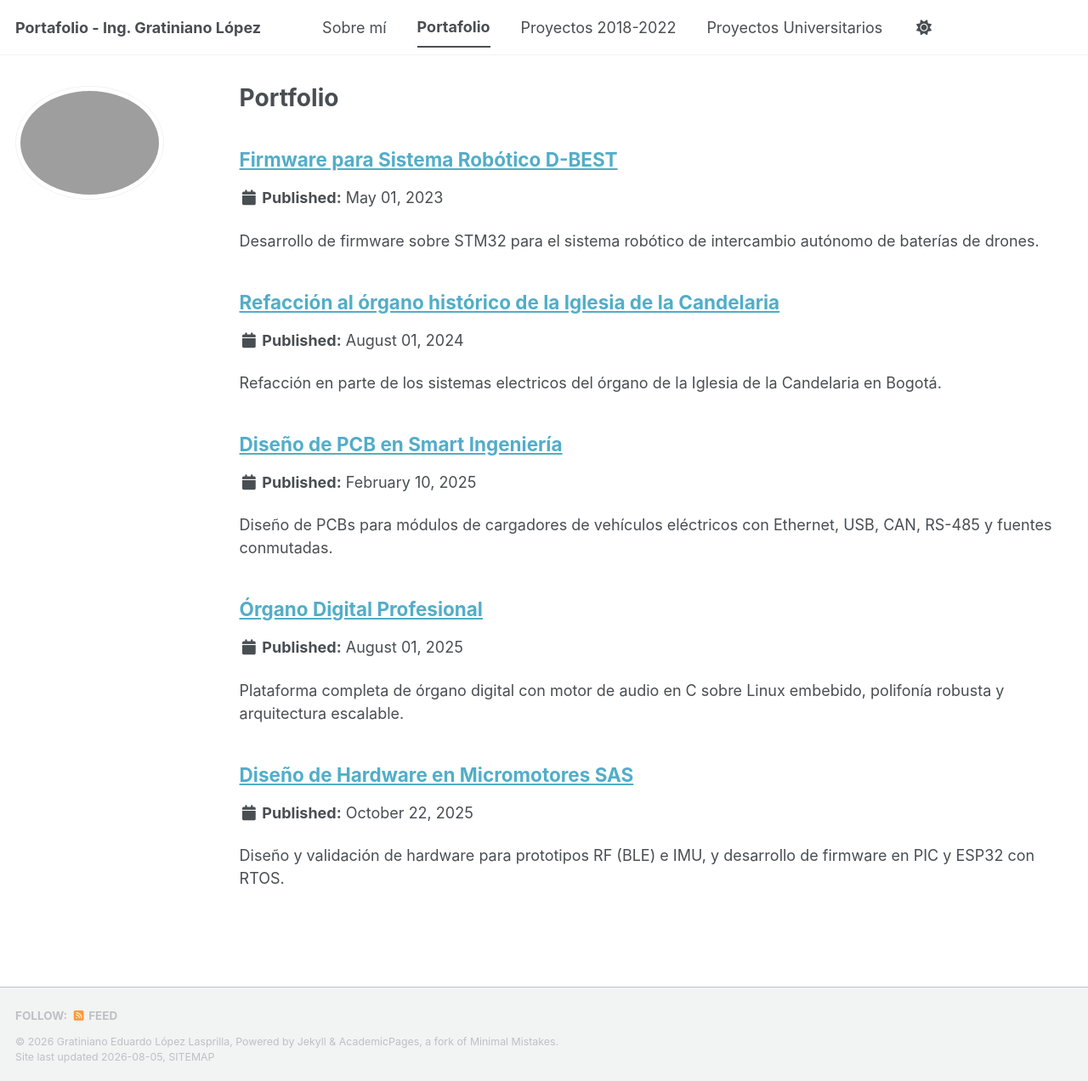
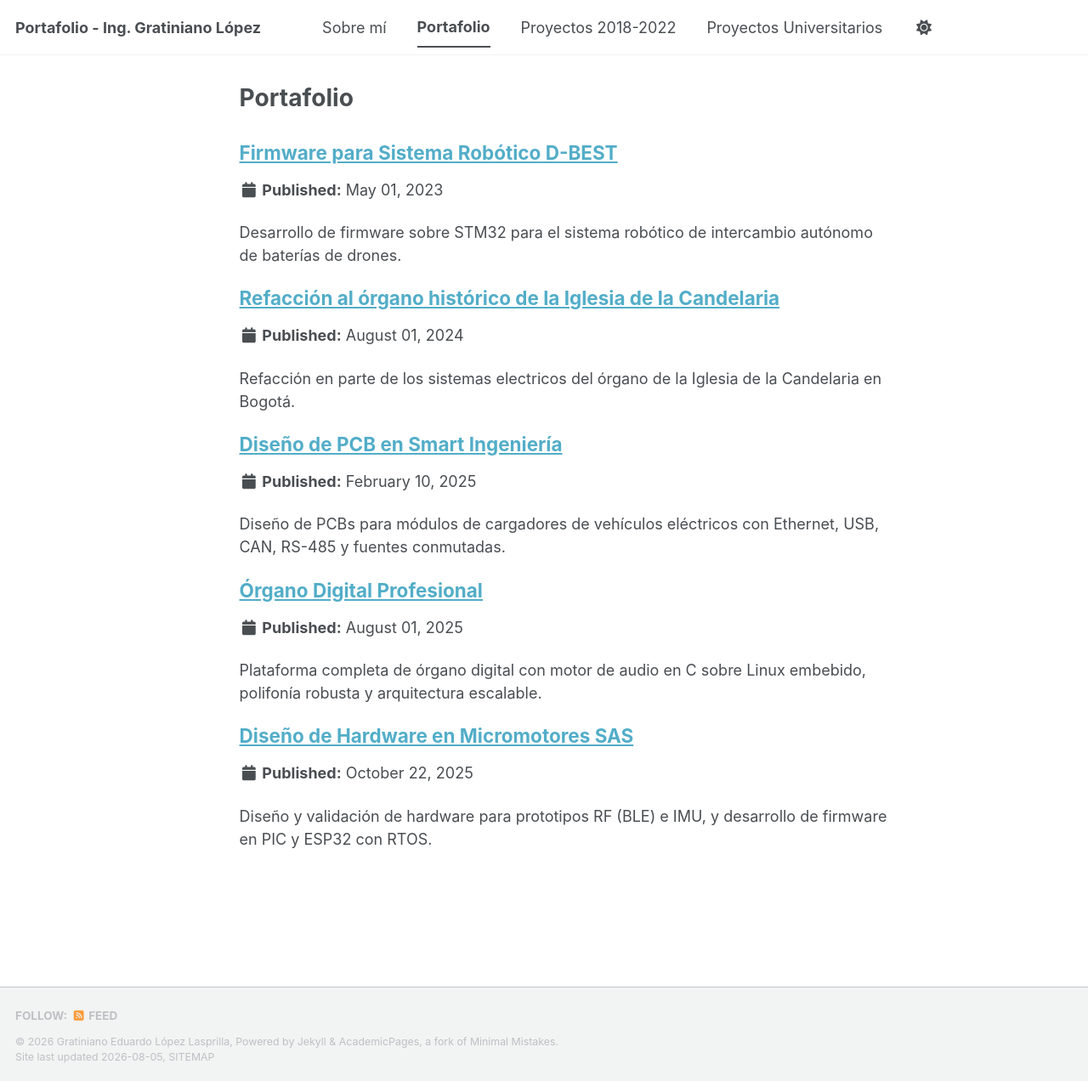
Before and after one commit to ingGratiniano/ingGratiniano.github.io, a Jekyll site: the page built from _pages/portfolio.html, in a window 1280 px wide and 1272 px high. Shown: the whole window at 85% size. Built offline with Jekyll 4.4.1, drawn with Linux system fonts in a browser that asks for light colours; a style sheet for code colours, icons or effects is not loaded.

Commit message:
Update portfolio page layout and title

```diff
--- a/_pages/portfolio.html
+++ b/_pages/portfolio.html
@@ -1,8 +1,8 @@
 ---
-layout: archive
-title: "Portfolio"
-permalink: /portfolio/
-author_profile: true
+title: "Portafolio"
+layout: single
+author_profile: false
+sidebar: false
 ---
 
 {% include base_path %}
```
